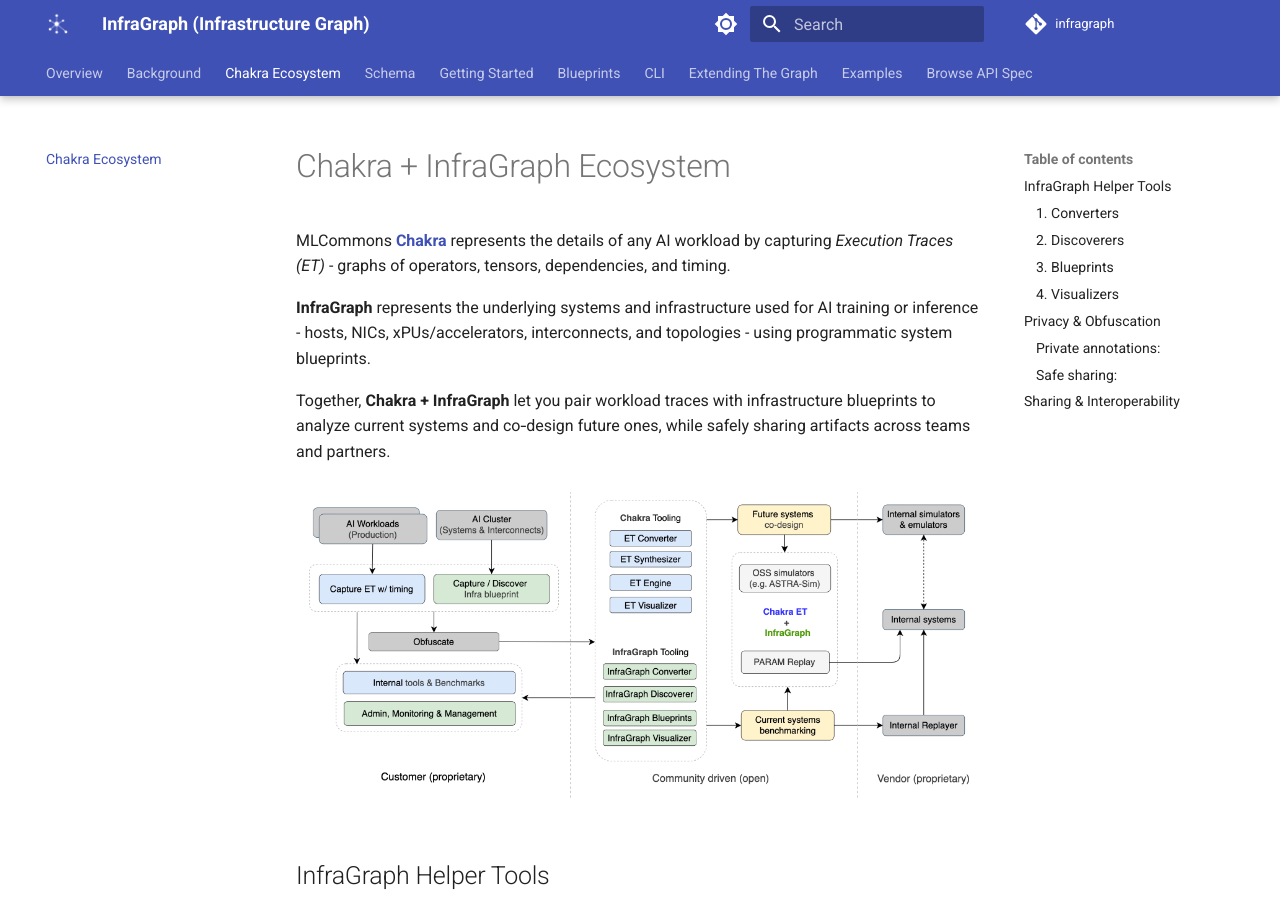
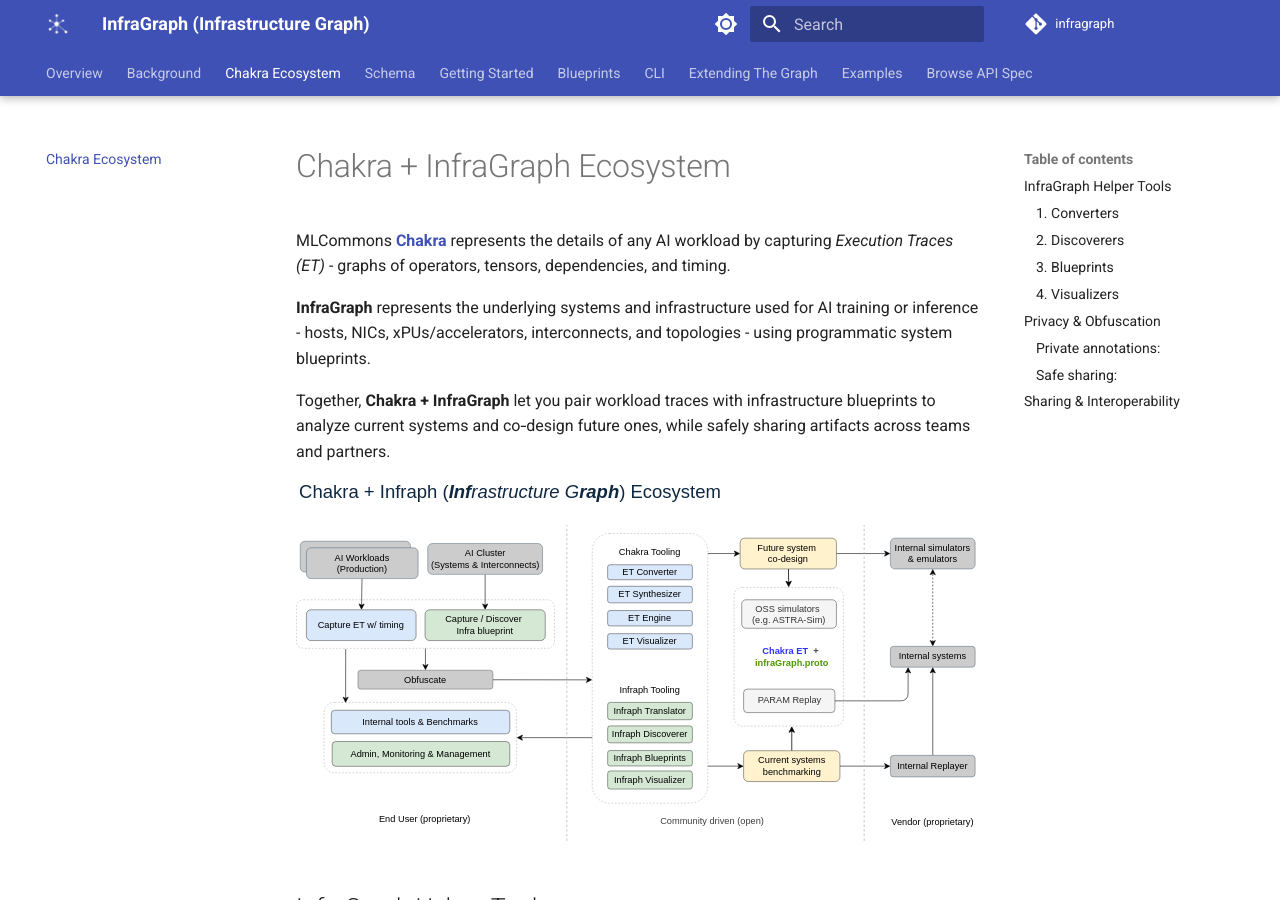
Before and after one commit to Keysight/infragraph, an MkDocs documentation site: the page built from docs/src/ecosystem.md, in a window 1280 px wide and 900 px high. Built offline with MkDocs 1.6.1 and Material for MkDocs 9.7.7, drawn with Linux system fonts in a browser that asks for light colours; comment, search, counter and statistics services are not loaded.

Commit message:
update md file

```diff
--- a/docs/src/ecosystem.md
+++ b/docs/src/ecosystem.md
@@ -7,7 +7,7 @@
 
 Together, **Chakra + InfraGraph** let you pair workload traces with infrastructure blueprints to analyze current systems and co‑design future ones, while safely sharing artifacts across teams and partners.
 
-![InfraGraph+Chakra-Ecosystem](./images/chakra-infragraph-ecosystem.png)
+![InfraGraph+Chakra-Ecosystem](./images/chakra-infragraph-ecosystem.svg)
 
 ## InfraGraph Helper Tools
 Like **Chakra**, **InfraGraph** also proposes a set of helper tools that can help users while working with InfraGraph.
```
Also changed, not shown: docs/src/images/chakra-infragraph-ecosystem.png (deleted).
